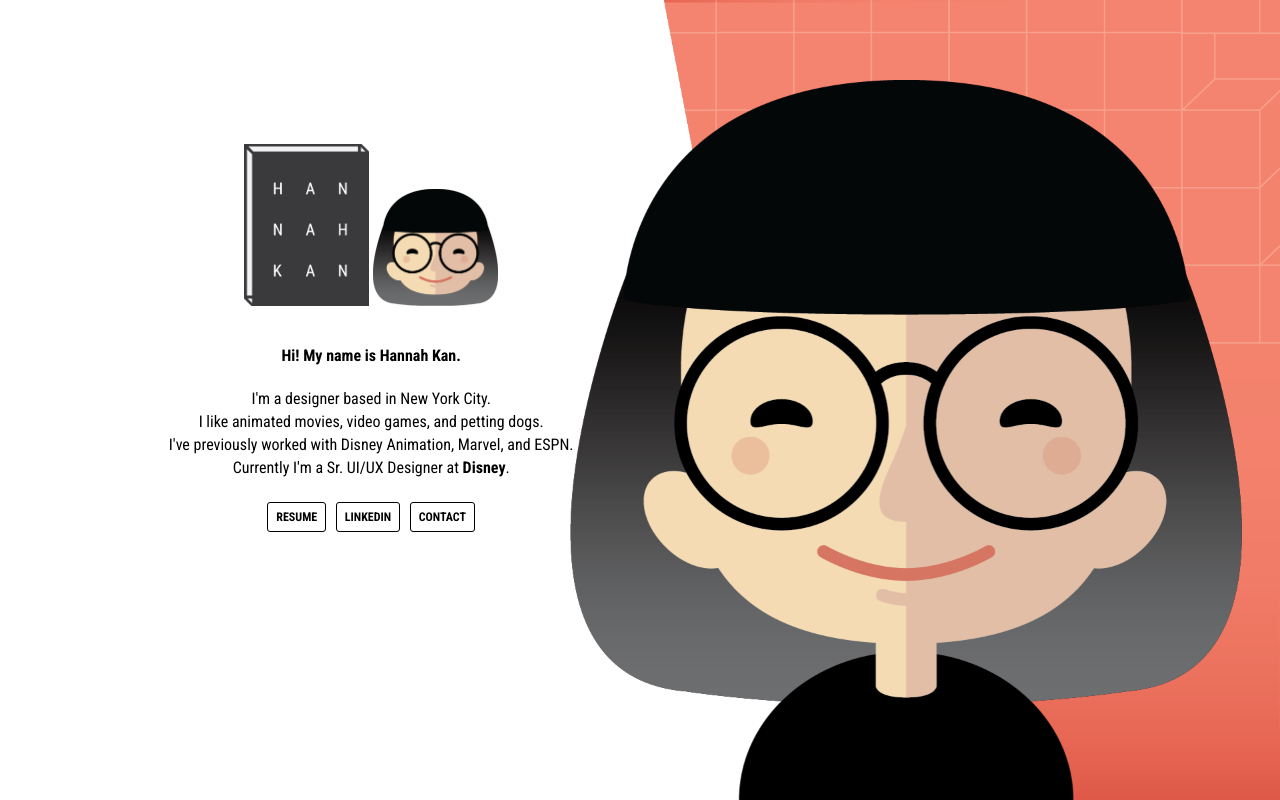
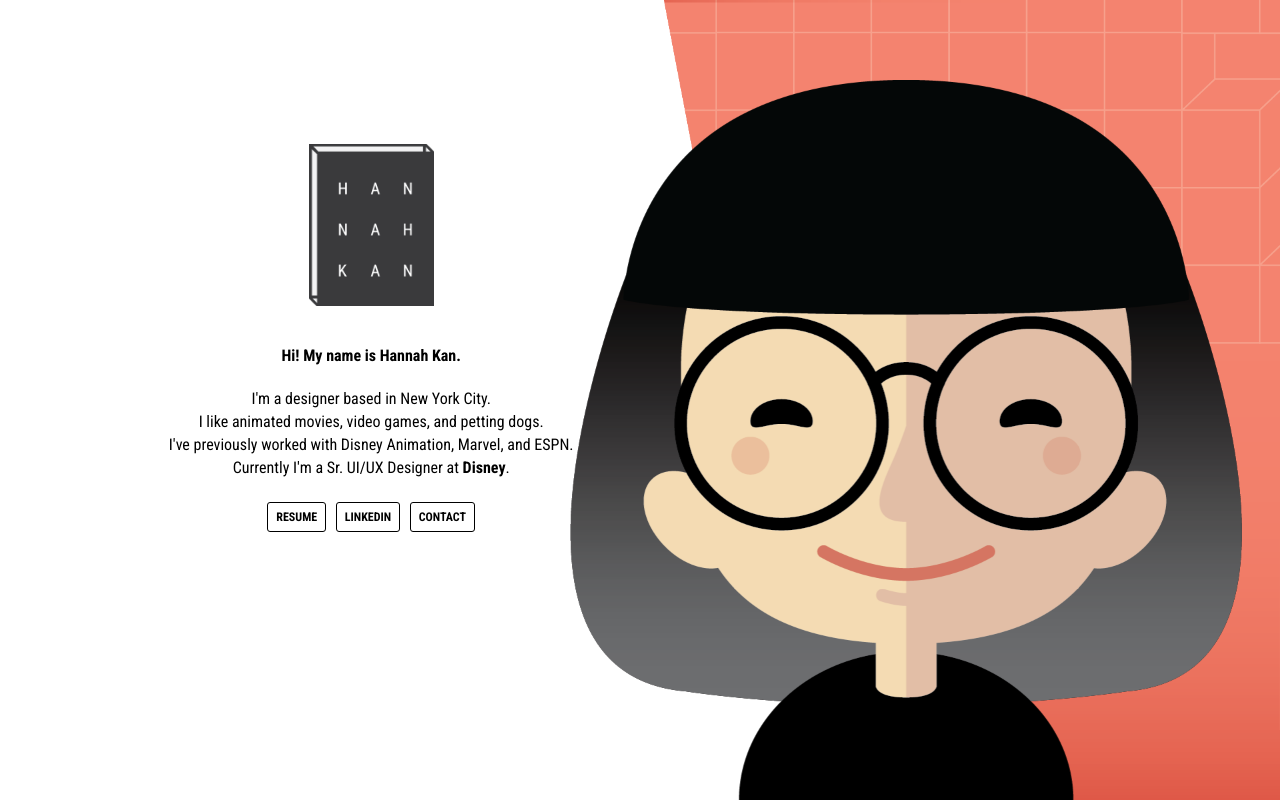
Before and after one commit to hannahkan-zz/master, a plain HTML site: page index.html in a window 1280 px wide. Drawn offline with Linux system fonts and the light colour scheme.

Commit message:
Update index.html

```diff
--- a/index.html
+++ b/index.html
@@ -45,8 +45,8 @@
 <img src="me.png" id="me" />
 
 <section>
-	<img src="logo-03-01.png" alt="logo" title="logo" width="125px" />
-	<img src="me2.png" alt="logo" title="mobilelogo" width="125px" />
+	<img src="logo-03-01.png" alt="logo" title="logo" class="logo" width="125px" />
+	<img src="me2.png" alt="logo" title="logo" class="mobilelogo" width="125px" />
 	<summary>
     		<p><b>Hi! My name is Hannah Kan.</b></p>
 		<p>
```
